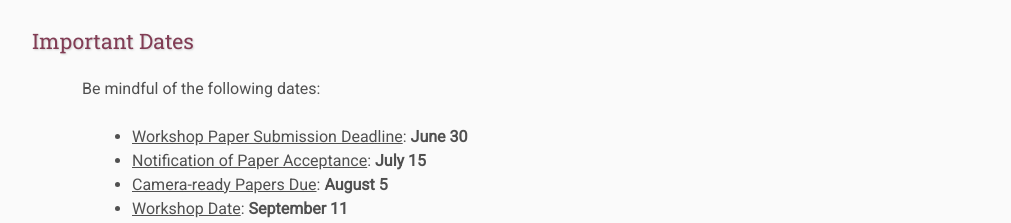
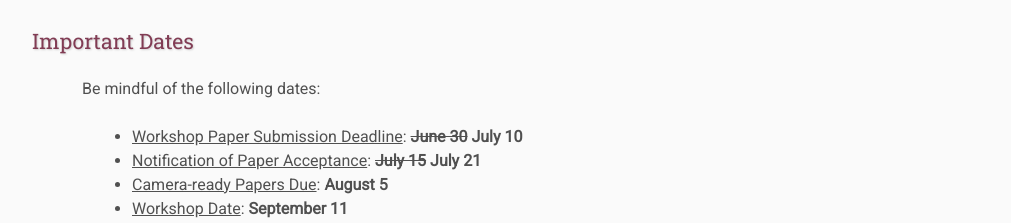
Before and after one commit to aliteke/sicsi2025, a plain HTML site: page index.html in a window 1280 px wide. Shown: the part 1960-2183 px from the top of the page, without its empty margins (108-1119 px from the left). Drawn offline with Linux system fonts and the light colour scheme.

Commit message:
updated deadlines

```diff
--- a/index.html
+++ b/index.html
@@ -103,10 +103,9 @@
     <h4 id="Dates">Important Dates</h4>
     <p>Be mindful of the following dates:</p>
     <ul>
-    <li><u>Workshop Paper Submission Deadline</u>: <b>June 30</b></li>
-    <li><u>Notification of Paper Acceptance</u>: <b>July 15</b></li>
+    <li><u>Workshop Paper Submission Deadline</u>: <b><s>June 30</s></b> <b>July 10</b></li>
+    <li><u>Notification of Paper Acceptance</u>: <b><s>July 15</s></b> <b>July 21</b></li>
     <li><u>Camera-ready Papers Due</u>: <b>August 5</b></li>
-    <!--li><strong>Early Registration Deadline</strong>: <b>July 20</b></li-->
     <li><u>Workshop Date</u>: <b>September 11</b></li>
     </ul>
     <p><em><u>Note</u></em>: all deadlines are AoE (Anywhere on Earth).</p>
```
